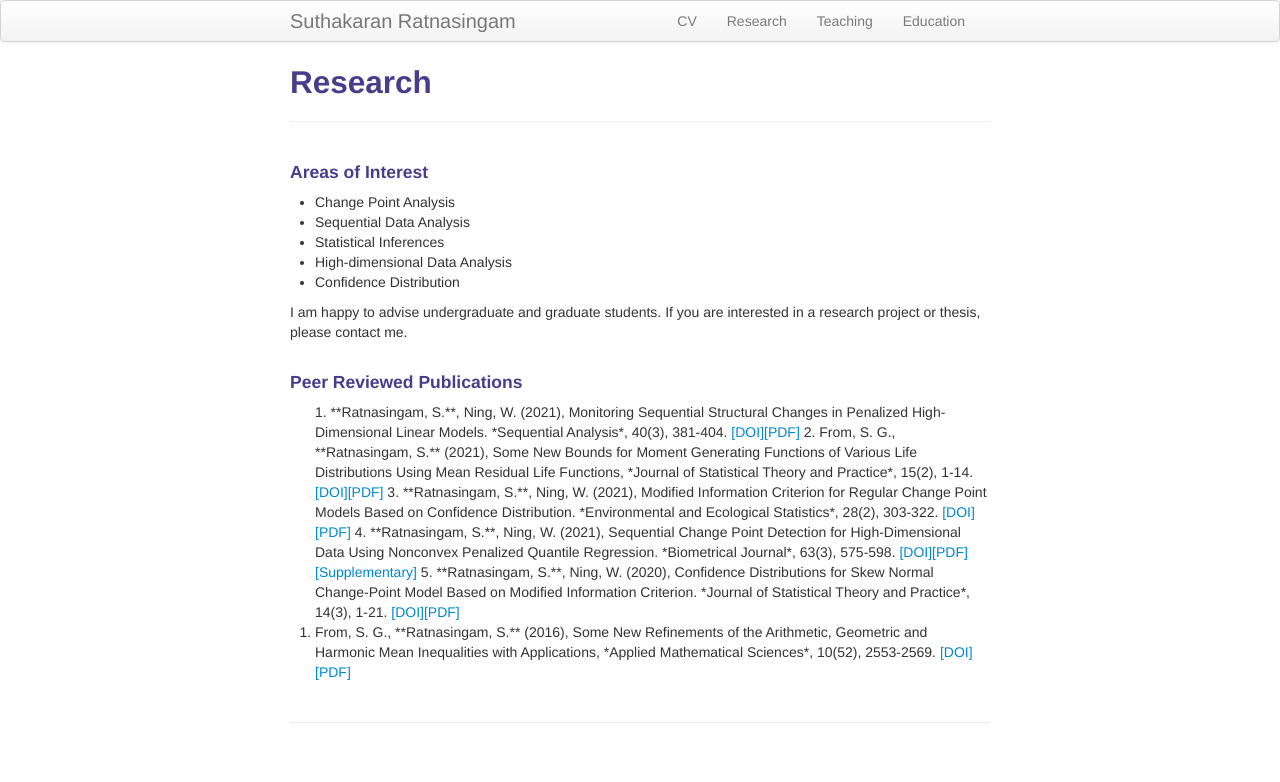
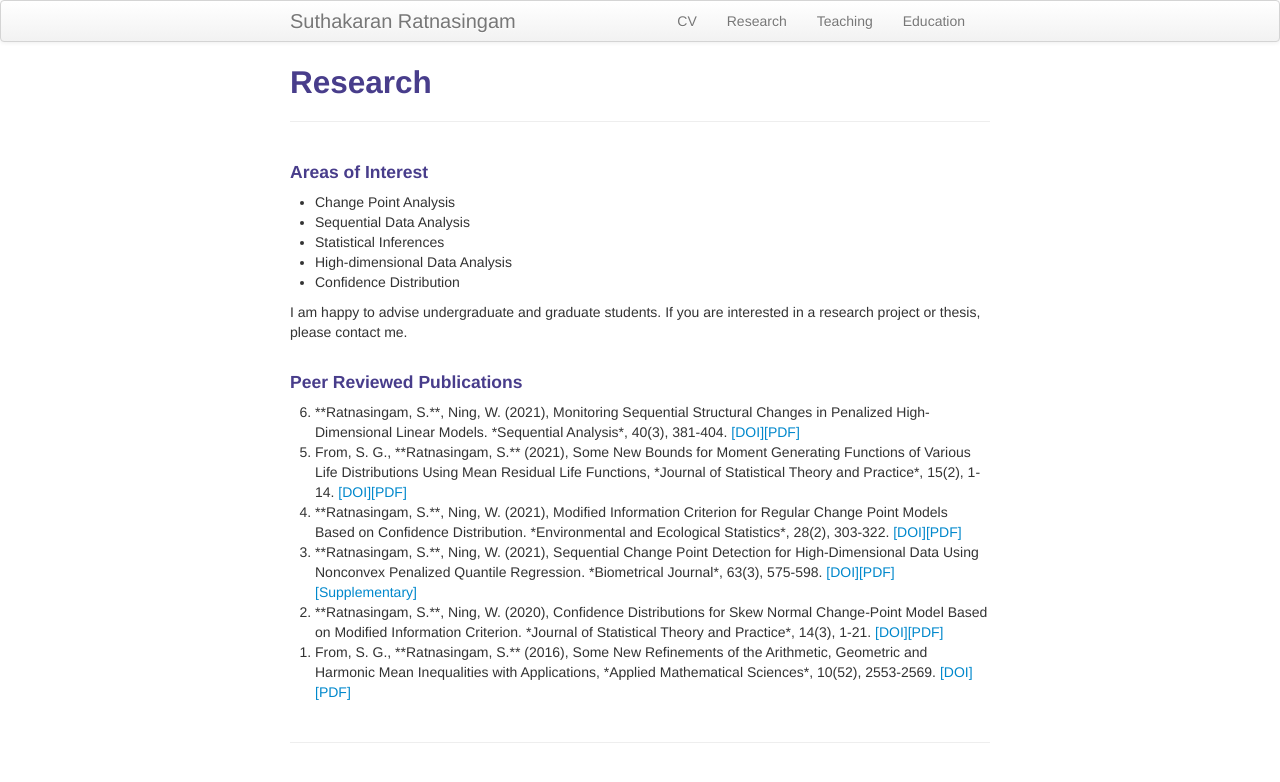
Before and after one commit to suthakaranr/suthakaranr.github.io, a Jekyll site: the page built from pages/Research.md, in a window 1280 px wide. Shown: the top 782 px of the page. Built offline with Jekyll 4.4.1, drawn with Linux system fonts in a browser that asks for light colours.

Commit message:
Update Research.md

```diff
--- a/pages/Research.md
+++ b/pages/Research.md
@@ -19,18 +19,19 @@ I am happy to advise undergraduate and graduate students. If you are interested
 #### Peer Reviewed Publications
 
 <ol reversed>
-1.  **Ratnasingam, S.**, Ning, W. (2021), Monitoring Sequential Structural Changes in Penalized High-Dimensional Linear Models. *Sequential Analysis*, 40(3), 381-404. <a style="text-decoration:none" href="https://doi.org/10.1080/07474946.2021.1940500" target="_blank" rel="noopener noreferrer">[DOI]</a><a style="text-decoration:none" href="../assets/2021SWSA.pdf" target="_blank" rel="noopener noreferrer">[PDF]</a>
 
-2.  From, S. G., **Ratnasingam, S.** (2021), Some New Bounds for Moment Generating Functions of Various Life Distributions Using Mean Residual Life Functions, *Journal of Statistical Theory and Practice*, 15(2), 1-14. <a style="text-decoration:none" href="https://doi.org/10.1007/s42519-021-00176-1" target="_blank" rel="noopener noreferrer">[DOI]</a><a style="text-decoration:none" href="../assets/2021FSJSPT.pdf" target="_blank" rel="noopener noreferrer">[PDF]</a>
+<li>  **Ratnasingam, S.**, Ning, W. (2021), Monitoring Sequential Structural Changes in Penalized High-Dimensional Linear Models. *Sequential Analysis*, 40(3), 381-404. <a style="text-decoration:none" href="https://doi.org/10.1080/07474946.2021.1940500" target="_blank" rel="noopener noreferrer">[DOI]</a><a style="text-decoration:none" href="../assets/2021SWSA.pdf" target="_blank" rel="noopener noreferrer">[PDF]</a></li>
+
+<li>  From, S. G., **Ratnasingam, S.** (2021), Some New Bounds for Moment Generating Functions of Various Life Distributions Using Mean Residual Life Functions, *Journal of Statistical Theory and Practice*, 15(2), 1-14. <a style="text-decoration:none" href="https://doi.org/10.1007/s42519-021-00176-1" target="_blank" rel="noopener noreferrer">[DOI]</a><a style="text-decoration:none" href="../assets/2021FSJSPT.pdf" target="_blank" rel="noopener noreferrer">[PDF]</a></li>
 
 
-3.  **Ratnasingam, S.**, Ning, W. (2021), Modified Information Criterion for Regular Change Point Models Based on Confidence Distribution. *Environmental and Ecological Statistics*, 28(2), 303-322. <a style="text-decoration:none" href="https://doi.org/10.1007/s10651-021-00485-5" target="_blank" rel="noopener noreferrer">[DOI]</a><a style="text-decoration:none" href="../assets/2021SWEES.pdf" target="_blank" rel="noopener noreferrer">[PDF]</a>
+<li> **Ratnasingam, S.**, Ning, W. (2021), Modified Information Criterion for Regular Change Point Models Based on Confidence Distribution. *Environmental and Ecological Statistics*, 28(2), 303-322. <a style="text-decoration:none" href="https://doi.org/10.1007/s10651-021-00485-5" target="_blank" rel="noopener noreferrer">[DOI]</a><a style="text-decoration:none" href="../assets/2021SWEES.pdf" target="_blank" rel="noopener noreferrer">[PDF]</a></li>
 
 
-4. **Ratnasingam, S.**, Ning, W. (2021), Sequential Change Point Detection for High-Dimensional Data Using Nonconvex Penalized Quantile Regression. *Biometrical Journal*, 63(3), 575-598. <a style="text-decoration:none" href="https://doi.org/10.1002/bimj.202000078" target="_blank" rel="noopener noreferrer">[DOI]</a><a style="text-decoration:none" href="../assets/2020SWBJ.pdf" target="_blank" rel="noopener noreferrer">[PDF]</a><a style="text-decoration:none" href="https://onlinelibrary.wiley.com/action/downloadSupplement?doi=10.1002%2Fbimj.202000078&file=bimj2203-sup-0002-SuppMat.pdf" target="_blank" rel="noopener noreferrer">[Supplementary]</a>
+<li> **Ratnasingam, S.**, Ning, W. (2021), Sequential Change Point Detection for High-Dimensional Data Using Nonconvex Penalized Quantile Regression. *Biometrical Journal*, 63(3), 575-598. <a style="text-decoration:none" href="https://doi.org/10.1002/bimj.202000078" target="_blank" rel="noopener noreferrer">[DOI]</a><a style="text-decoration:none" href="../assets/2020SWBJ.pdf" target="_blank" rel="noopener noreferrer">[PDF]</a><a style="text-decoration:none" href="https://onlinelibrary.wiley.com/action/downloadSupplement?doi=10.1002%2Fbimj.202000078&file=bimj2203-sup-0002-SuppMat.pdf" target="_blank" rel="noopener noreferrer">[Supplementary]</a></li>
 
 
-5. **Ratnasingam, S.**, Ning, W. (2020), Confidence Distributions for Skew Normal Change-Point Model Based on Modified Information Criterion. *Journal of Statistical Theory and Practice*, 14(3), 1-21. <a style="text-decoration:none" href="https://doi.org/10.1007/s42519-020-00108-5" target="_blank" rel="noopener noreferrer">[DOI]</a><a style="text-decoration:none" href="../assets/2020SWJSPT.pdf" target="_blank" rel="noopener noreferrer">[PDF]</a>
+<li> **Ratnasingam, S.**, Ning, W. (2020), Confidence Distributions for Skew Normal Change-Point Model Based on Modified Information Criterion. *Journal of Statistical Theory and Practice*, 14(3), 1-21. <a style="text-decoration:none" href="https://doi.org/10.1007/s42519-020-00108-5" target="_blank" rel="noopener noreferrer">[DOI]</a><a style="text-decoration:none" href="../assets/2020SWJSPT.pdf" target="_blank" rel="noopener noreferrer">[PDF]</a></li>
 
 
 <li> From, S. G., **Ratnasingam, S.** (2016), Some New Refinements of the Arithmetic, Geometric and Harmonic Mean Inequalities with Applications, *Applied Mathematical Sciences*, 10(52), 2553-2569. <a style="text-decoration:none" href="http://dx.doi.org/10.12988/ams.2016.66191" target="_blank" rel="noopener noreferrer">[DOI]</a><a style="text-decoration:none" href="../assets/2016FSAMS.pdf" target="_blank" rel="noopener noreferrer">[PDF]</a></li>
```
